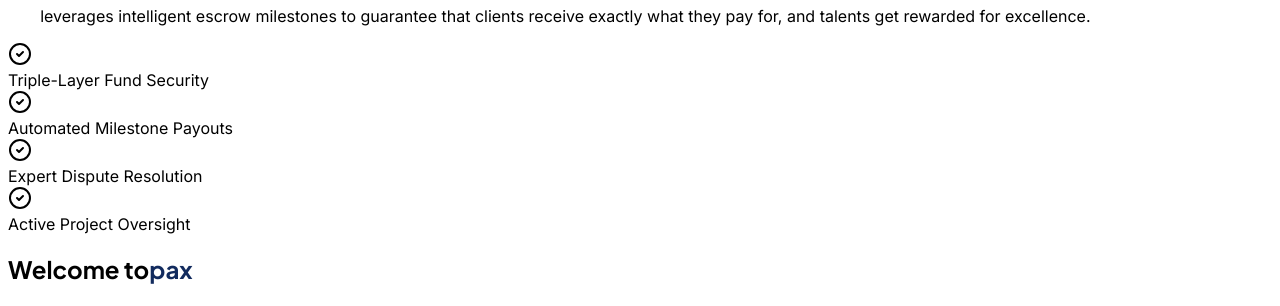
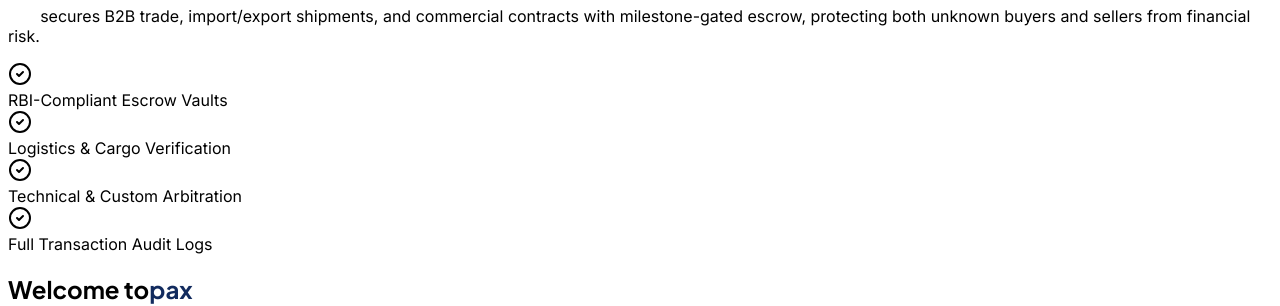
Before and after one commit to hvugvjn/Escrow-Mypaymentsafe, a React (Vite) app in the folder client/: page /login in a window 1280 px wide. Shown: the part 161-467 px from the top of the page. Built offline with nearby package versions, Linux system fonts and the light colour scheme; no server answers; a web font is replaced by a local one.

Commit message:
Update SEO metadata and login page copy to align with B2B trade and import/export escrow theme

```diff
--- a/client/index.html
+++ b/client/index.html
@@ -4,9 +4,9 @@
 <head>
   <meta charset="UTF-8" />
   <meta name="viewport" content="width=device-width, initial-scale=1.0, maximum-scale=1" />
-  <title>PAX - Secure Freelance Escrow</title>
-  <meta name="description" content="PAX is the world's most secure freelance marketplace. Hire top-tier talent with guaranteed escrow, or find high-paying remote work globally." />
-  <meta name="keywords" content="hire freelancers, freelance jobs, secure escrow, remote talent, PAX" />
+  <title>PAX - Secure B2B Escrow & Trade Protection</title>
+  <meta name="description" content="Secure B2B trade, import/export shipments, and commercial contracts. PAX locks transaction values in regulated escrow, protecting buyers and sellers from credit and delivery risks." />
+  <meta name="keywords" content="B2B escrow, import export trade, secure payments, trade protection, commercial escrow, cargo shipping, wholesale payments, PAX" />
 
   <!-- Structured Data for Google Sitelinks -->
   <script type="application/ld+json">
--- a/client/src/pages/landing.tsx
+++ b/client/src/pages/landing.tsx
@@ -225,15 +225,15 @@
           </h1>
 
           <p className="text-lg md:text-xl text-white/60 mb-12 leading-relaxed font-normal max-w-lg">
-            <PaxLogo white className="text-2xl" /> leverages intelligent escrow milestones to guarantee that clients receive exactly what they pay for, and talents get rewarded for excellence.
+            <PaxLogo white className="text-2xl" /> secures B2B trade, import/export shipments, and commercial contracts with milestone-gated escrow, protecting both unknown buyers and sellers from financial risk.
           </p>
 
           <div className="grid grid-cols-1 sm:grid-cols-2 gap-y-4 gap-x-8">
             {[
-              "Triple-Layer Fund Security",
-              "Automated Milestone Payouts",
-              "Expert Dispute Resolution",
-              "Active Project Oversight"
+              "RBI-Compliant Escrow Vaults",
+              "Logistics & Cargo Verification",
+              "Technical & Custom Arbitration",
+              "Full Transaction Audit Logs"
             ].map((f, i) => (
               <motion.div
                 key={i}
```
